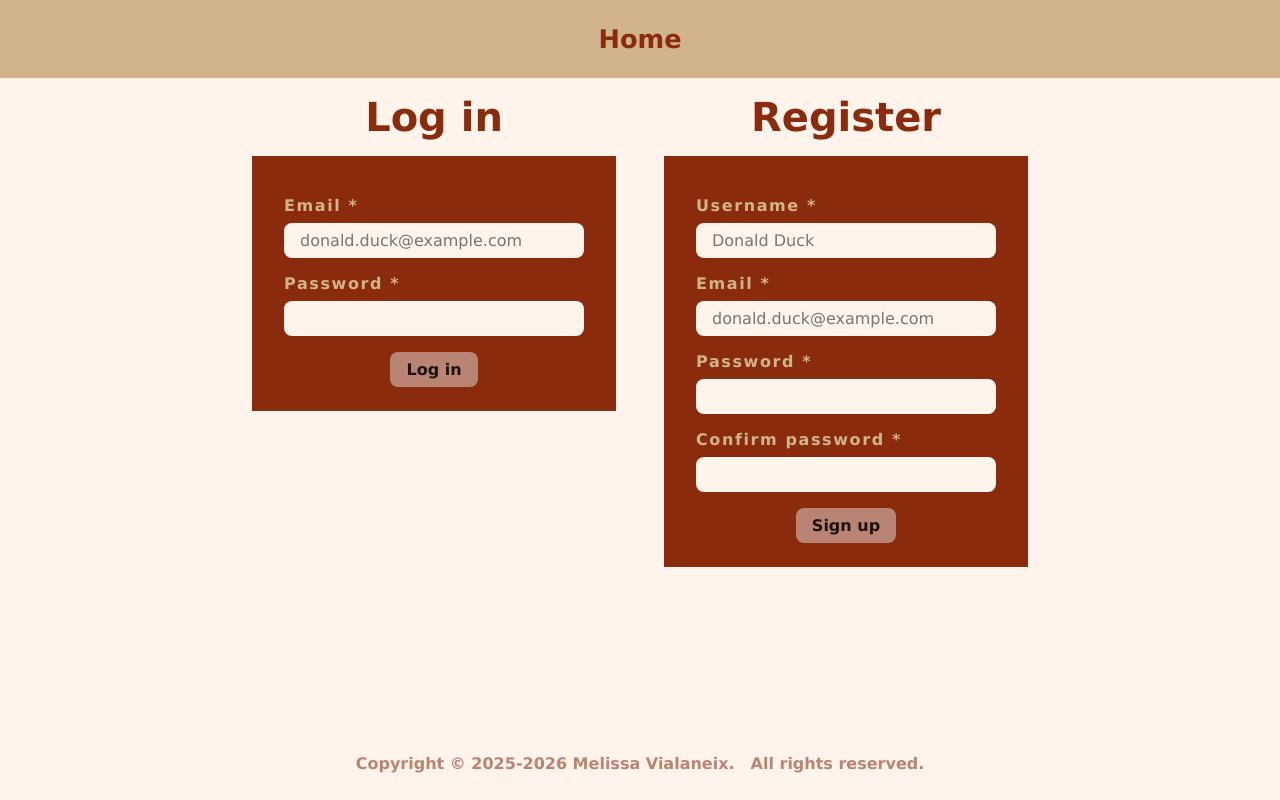
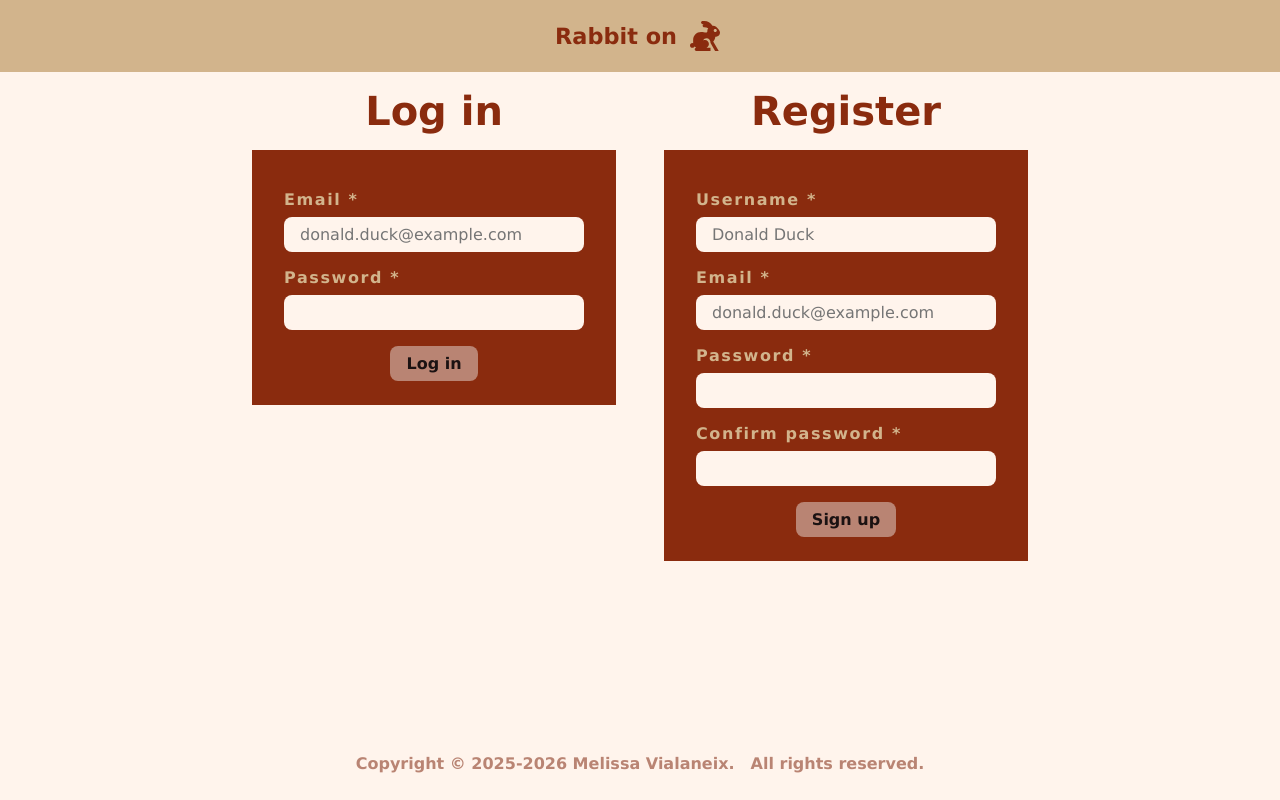
Before and after one commit to Meltasy/chat-app-front, a React (Vite) app: page / in a window 1280 px wide. Built offline with nearby package versions, Linux system fonts and the light colour scheme; no server answers.

Commit message:
Create Navbar Rabbit title and animation
Update Navbar to include title: Rabbit On
Remove Home link in Navbar as not useful
Create rabbit icon svg to use throughout app
Animate rabbit icon in Navbar to roll out the title

```diff
--- /dev/null
+++ b/src/assets/components/NavbarAnimation.module.css
@@ -0,0 +1,88 @@
+.animationWrapper {
+  display: flex;
+  align-items: center;
+  justify-content: center;
+  width: 100%;
+  height: 100%;
+  overflow: hidden;
+}
+
+.fadeIn {
+  display: flex;
+  align-items: center;
+  animation: fadeIn 0.8s ease forwards;
+}
+
+@keyframes fadeIn {
+  from { opacity: 0; transform: translateX(-20px); }
+  to   { opacity: 1; transform: translateX(0); }
+}
+
+.scene {
+  position: relative;
+  display: flex;
+  align-items: center;
+  width: 16em;
+  height: 2em;
+}
+
+.rabbitRunner {
+  position: absolute;
+  left: 0;
+  animation: rabbitRun 3s ease-in-out forwards;
+  z-index: 1;
+}
+
+@keyframes rabbitRun {
+  from { left: 1.5em; }
+  to   { left: 100%; }
+}
+
+.rabbitIcon {
+  animation: bob 0.25s ease-in-out infinite alternate;
+}
+
+@keyframes bob {
+  from { transform: translateY(0px) rotate(-5deg); }
+  to   { transform: translateY(-3px) rotate(5deg); }
+}
+
+.titleText {
+  font-size: 1.4rem;
+  font-weight: 700;
+  color: var(--primary-color);
+}
+
+.titleTextTemp {
+  position: absolute;
+  left: 0;
+  white-space: nowrap;
+  overflow: hidden;
+  width: 0;
+  animation: typeIn 3s steps(26, end) forwards;
+}
+
+@keyframes typeIn {
+  from { width: 0; }
+  to   { width: 14em; }
+}
+
+.condensing {
+  display: inline-flex;
+  align-items: center;
+  gap: 8px;
+  animation: fadeSwap 0.6s ease forwards;
+}
+
+@keyframes fadeSwap {
+  0%   { opacity: 1; }
+  50%  { opacity: 0; }
+  100% { opacity: 1; }
+}
+
+.settled {
+  display: inline-flex;
+  align-items: center;
+  gap: 8px;
+  flex-direction: row;
+}
--- a/src/components/Navbar.tsx
+++ b/src/components/Navbar.tsx
@@ -1,5 +1,6 @@
 import { NavLink } from 'react-router-dom'
 import type { User } from '../utils/authenticate.ts'
+import NavbarAnimation from './NavbarAnimation.tsx'
 import styles from '../assets/components/Navbar.module.css'
 
 interface NavbarProps {
@@ -10,16 +11,7 @@ interface NavbarProps {
 function Navbar({ user, onLogout }: NavbarProps) {
   return (
     <nav className={styles.wrapper}>
-      {!user && (
-        <NavLink
-          to='/'
-          className={({ isActive }) =>
-            isActive ? `${styles.linkTitle} ${styles.active}` : styles.linkTitle
-          }
-        >
-          Home
-        </NavLink>
-      )}
+      {!user && <NavbarAnimation />}
       {user && (
         <>
           <NavLink
--- /dev/null
+++ b/src/components/NavbarAnimation.tsx
@@ -0,0 +1,44 @@
+import { useState, useEffect } from 'react'
+import RabbitIcon from './RabbitIcon'
+import styles from '../assets/components/NavbarAnimation.module.css'
+
+function NavbarAnimation() {
+  const [phase, setPhase] = useState<'fadein' | 'running' | 'condensing' | 'settled'>('fadein')
+
+  useEffect(() => {
+    const runTimer = setTimeout(() => setPhase('running'), 800)
+    const condenseTimer = setTimeout(() => setPhase('condensing'), 4000)
+    const settleTimer = setTimeout(() => setPhase('settled'), 5200)
+    return () => {
+      clearTimeout(runTimer)
+      clearTimeout(condenseTimer)
+      clearTimeout(settleTimer)
+    }
+  }, [])
+
+  return (
+    <div className={styles.animationWrapper}>
+      {phase === 'fadein' && (
+        <div className={styles.fadeIn}>
+          <RabbitIcon size={40} />
+        </div>
+      )}
+      {phase === 'running' && (
+        <div className={styles.scene}>
+          <div className={styles.rabbitRunner}>
+            <RabbitIcon size={40} className={styles.rabbitIcon} />
+          </div>
+          <span className={`${styles.titleText} ${styles.titleTextTemp}`}>Rabbit, rabbit, rabbit on</span>
+        </div>
+      )}
+      {(phase === 'condensing' || phase === 'settled') && (
+        <div className={phase === 'condensing' ? styles.condensing : styles.settled}>
+          <span className={styles.titleText}>Rabbit on</span>
+          <RabbitIcon size={40} />
+        </div>
+      )}
+    </div>
+  )
+}
+
+export default NavbarAnimation
--- /dev/null
+++ b/src/components/RabbitIcon.tsx
@@ -0,0 +1,24 @@
+interface RabbitIconProps {
+  size?: number
+  className?: string
+  color?: string
+}
+
+function RabbitIcon({ size = 24, className, color = 'var(--primary-color)' }: RabbitIconProps) {
+ return (
+  <svg
+    xmlns='http://www.w3.org/2000/svg'
+    viewBox='0 0 24 24'
+    width={size}
+    height={size}
+    fill={color}
+    className={className}
+    aria-label='Rabbit'
+    role='img'
+  >
+    <path d='M18.05,21L15.32,16.26C15.32,14.53 14.25,13.42 12.95,13.42C12.05,13.42 11.27,13.92 10.87,14.66C11.2,14.47 11.59,14.37 12,14.37C13.3,14.37 14.36,15.43 14.36,16.73C14.36,18.04 13.31,19.11 12,19.11H15.3V21H6.79C6.55,21 6.3,20.91 6.12,20.72C5.75,20.35 5.75,19.75 6.12,19.38V19.38L6.62,18.88C6.28,18.73 6,18.5 5.72,18.26C5.5,18.76 5,19.11 4.42,19.11C3.64,19.11 3,18.47 3,17.68C3,16.9 3.64,16.26 4.42,16.26L4.89,16.34V14.37C4.89,11.75 7,9.63 9.63,9.63H9.65C11.77,9.64 13.42,10.47 13.42,9.16C13.42,8.23 13.62,7.86 13.96,7.34C13.23,7 12.4,6.79 11.53,6.79C11,6.79 10.58,6.37 10.58,5.84C10.58,5.41 10.86,5.05 11.25,4.93L10.58,4.89C10.06,4.89 9.63,4.47 9.63,3.95C9.63,3.42 10.06,3 10.58,3H11.53C13.63,3 15.47,4.15 16.46,5.85L16.74,5.84C17.45,5.84 18.11,6.07 18.65,6.45L19.1,6.83C21.27,8.78 21,10.1 21,10.11C21,11.39 19.94,12.44 18.65,12.44L18.16,12.39V12.47C18.16,13.58 17.68,14.57 16.93,15.27L20.24,21H18.05M18.16,7.74C17.63,7.74 17.21,8.16 17.21,8.68C17.21,9.21 17.63,9.63 18.16,9.63C18.68,9.63 19.11,9.21 19.11,8.68C19.11,8.16 18.68,7.74 18.16,7.74Z' />
+  </svg>
+ )
+}
+
+export default RabbitIcon
```
Also changed, not shown: 1 other file (tests, documents, lock files or other folders).
